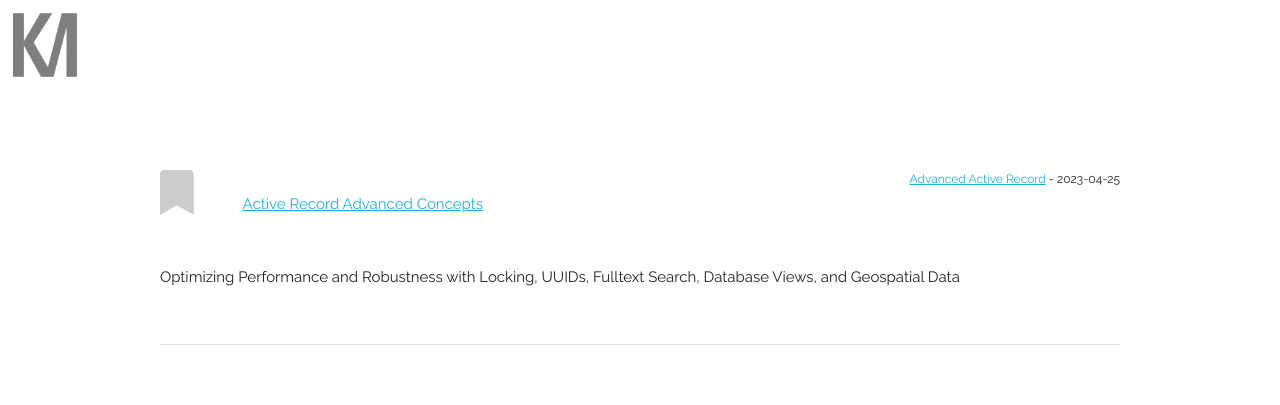
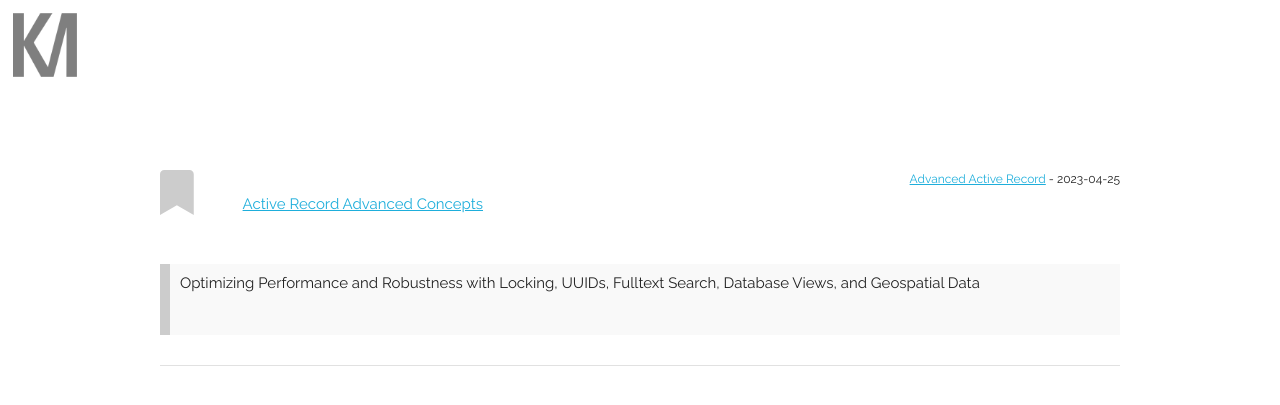
Before and after one commit to kamiller/kamiller.github.com, a Jekyll site: the page built from _posts/2023-04-25-advanced-active-record.md, in a window 1280 px wide. Shown: the top 405 px of the page. Built offline with Jekyll 4.4.1, drawn with Linux system fonts in a browser that asks for light colours; nearby versions of some CDN libraries; comment, search, counter and statistics services are not loaded.

Commit message:
more block level tesing

```diff
--- a/_posts/2023-04-25-advanced-active-record.md
+++ b/_posts/2023-04-25-advanced-active-record.md
@@ -5,7 +5,6 @@ tags: [rails,programming]
 category: bookmark
 ---
 
-[Active Record Advanced Concepts](https://blog.rubyhero.dev/advanced-active-record)<br>
+[Active Record Advanced Concepts](https://blog.rubyhero.dev/advanced-active-record)
 
-
-<br>Optimizing Performance and Robustness with Locking, UUIDs, Fulltext Search, Database Views, and Geospatial Data
+> Optimizing Performance and Robustness with Locking, UUIDs, Fulltext Search, Database Views, and Geospatial Data
```
Also changed, not shown: _posts/2023-05-23-ai-recommendations-rails.md (+0 -3 lines), _posts/2023-05-27-pmf-survey.md (+1 -1 lines).
